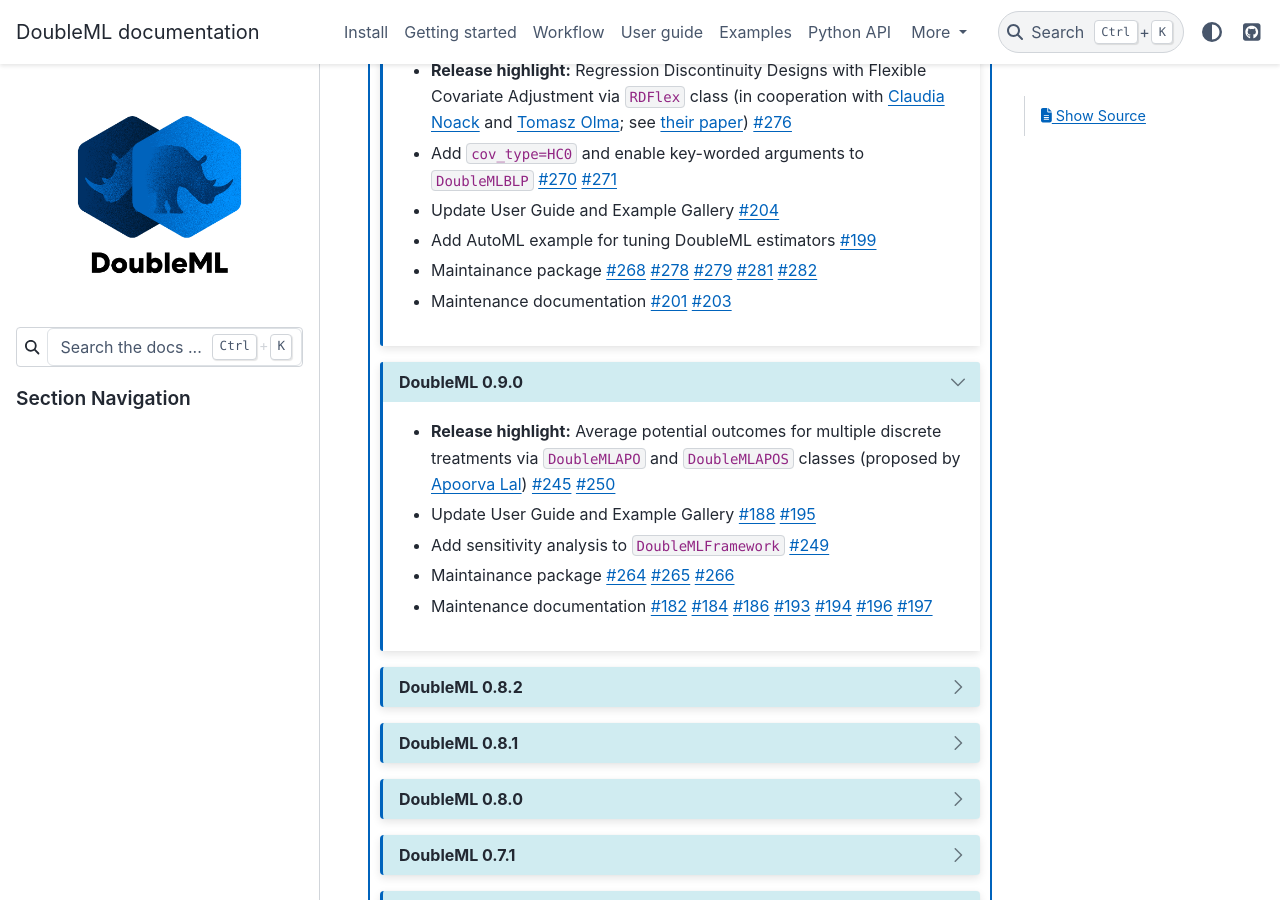
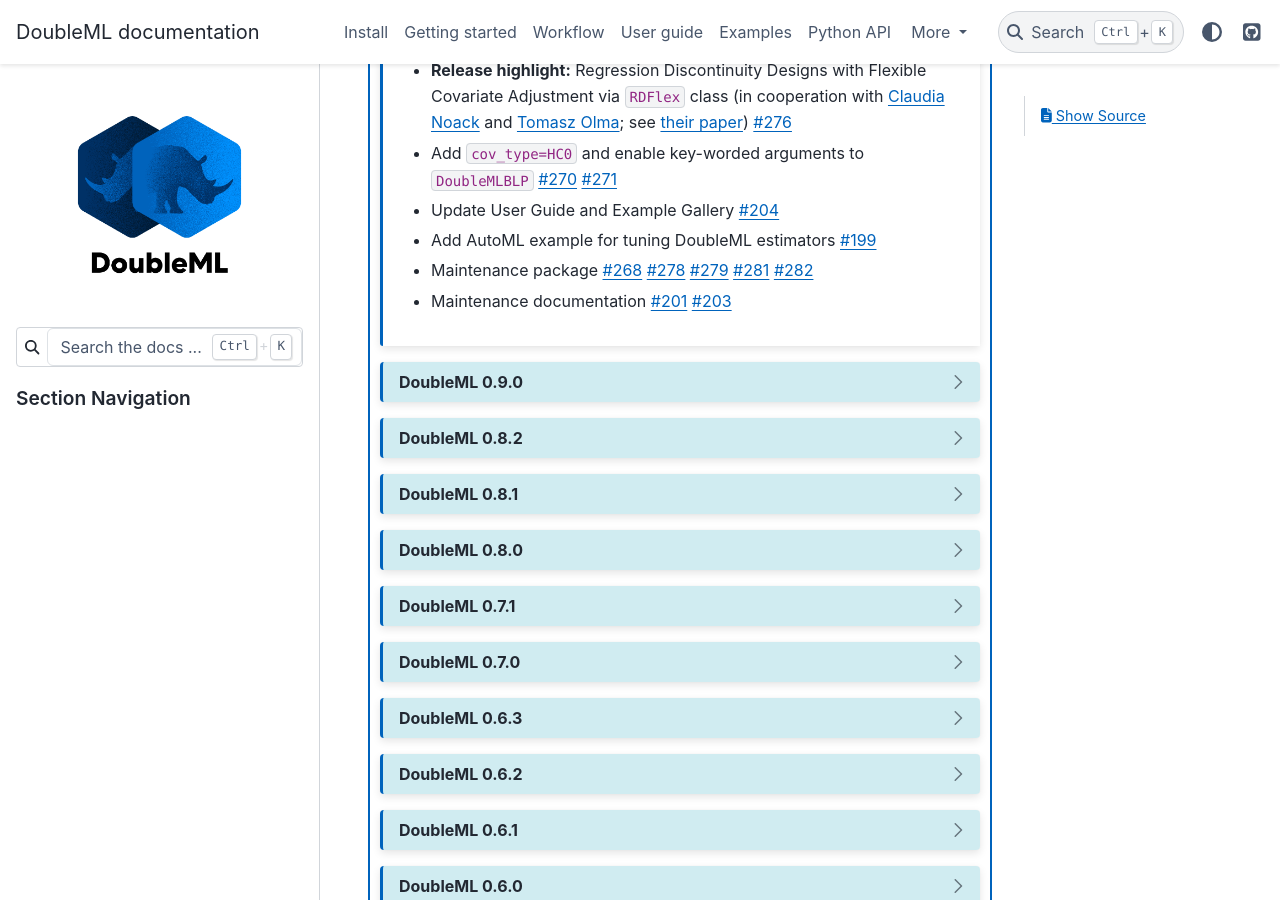
Before and after one commit to DoubleML/doubleml-docs, a Sphinx documentation site: the page built from doc/release/release.rst, in a window 1280 px wide and 900 px high, scrolled down 256 px. Built offline with Sphinx 7.4.7 and the PyData theme 0.15.4, drawn with Linux system fonts in a browser that asks for light colours.

Commit message:
typo in release notes

```diff
--- a/doc/release/release.rst
+++ b/doc/release/release.rst
@@ -26,7 +26,7 @@
       - Add AutoML example for tuning DoubleML estimators
         `#199 <https://github.com/DoubleML/doubleml-docs/pull/199>`_
 
-      - Maintainance package
+      - Maintenance package
         `#268 <https://github.com/DoubleML/doubleml-for-py/pull/268>`_
         `#278 <https://github.com/DoubleML/doubleml-for-py/issues/278>`_
         `#279 <https://github.com/DoubleML/doubleml-for-py/pull/279>`_
@@ -39,7 +39,6 @@
 
     .. dropdown:: DoubleML 0.9.0
       :class-title: sd-bg-primary sd-font-weight-bold
-      :open:
 
       - **Release highlight:** Average potential outcomes for multiple discrete treatments
         via ``DoubleMLAPO`` and ``DoubleMLAPOS`` classes (proposed by `Apoorva Lal <https://github.com/apoorvalal>`_)
@@ -53,7 +52,7 @@
       - Add sensitivity analysis to ``DoubleMLFramework``
         `#249 <https://github.com/DoubleML/doubleml-for-py/pull/249>`_
 
-      - Maintainance package
+      - Maintenance package
         `#264 <https://github.com/DoubleML/doubleml-for-py/pull/264>`_
         `#265 <https://github.com/DoubleML/doubleml-for-py/pull/265>`_
         `#266 <https://github.com/DoubleML/doubleml-for-py/pull/266>`_
@@ -87,7 +86,7 @@
       - Update the ``make_confounded_irm_data`` data generating process
         `#263 <https://github.com/DoubleML/doubleml-for-py/pull/263>`_
 
-      - Maintainance package
+      - Maintenance package
         `#264 <https://github.com/DoubleML/doubleml-for-py/pull/264>`_
 
       - Maintenance documentation
@@ -108,7 +107,7 @@
         `#173 <https://github.com/DoubleML/doubleml-docs/pull/173>`_
         `#174 <https://github.com/DoubleML/doubleml-docs/pull/174>`_
 
-      - Maintainance documentation
+      - Maintenance documentation
         `#172 <https://github.com/DoubleML/doubleml-docs/pull/172>`_
 
     .. dropdown:: DoubleML 0.8.0
@@ -140,7 +139,7 @@
         `#167 <https://github.com/DoubleML/doubleml-docs/pull/167>`_
         `#168 <https://github.com/DoubleML/doubleml-docs/pull/168>`_
 
-      - Maintainance package
+      - Maintenance package
         `#225 <https://github.com/DoubleML/doubleml-for-py/pull/225>`_
         `#229 <https://github.com/DoubleML/doubleml-for-py/pull/229>`_
         `#246 <https://github.com/DoubleML/doubleml-for-py/pull/246>`_
```
